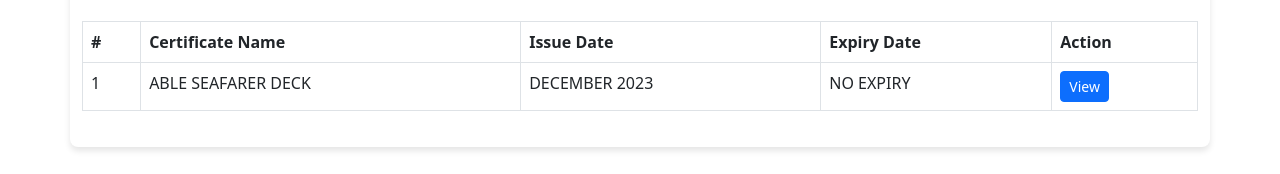
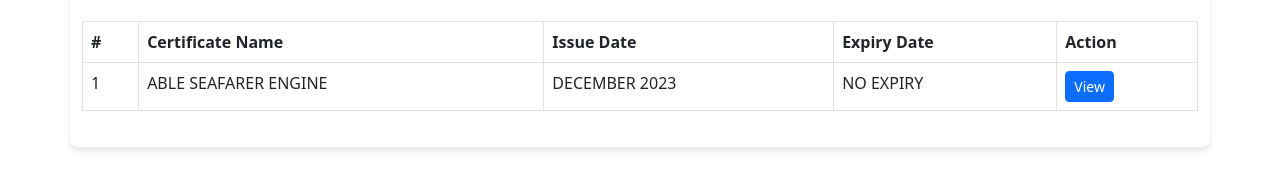
Before and after one commit to K-Naaman/studentverification-mohamedi, a plain HTML site: page index.html in a window 1280 px wide. Shown: the part 573-747 px from the top of the page. Drawn offline with nearby package versions, Linux system fonts and the light colour scheme.

Commit message:
index.html

```diff
--- a/index.html
+++ b/index.html
@@ -383,7 +383,7 @@
           <tbody>
             <tr>
               <td>1</td>
-              <td>ABLE SEAFARER DECK</td>
+              <td>ABLE SEAFARER ENGINE</td>
               <td>DECEMBER 2023</td>
               <td>NO EXPIRY</td>
               <td>
```
